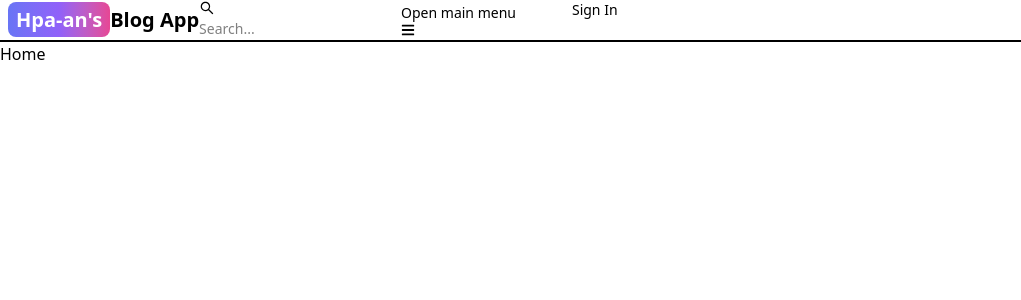
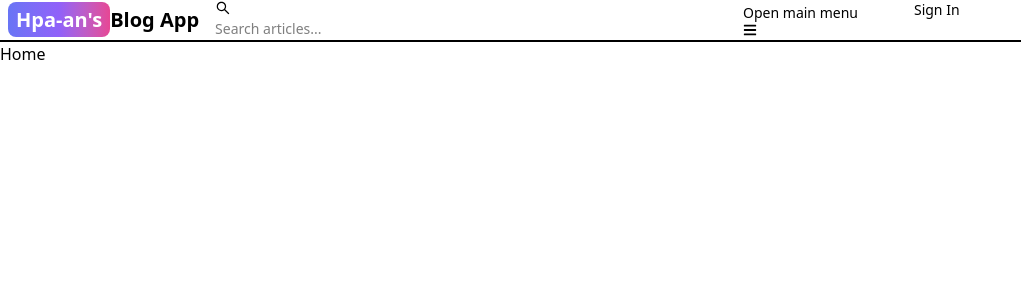
Before and after one commit to hpaanonlineuniversity/Mern_blog_app, a React app in the folder frontend/: page / in a window 1280 px wide. Shown: the top 300 px of the page, without its empty margins (0-1021 px from the left). Built offline with nearby package versions, Linux system fonts and the light colour scheme; the HTML template or start-up script is replaced by a standard one.

Commit message:
header update

```diff
--- a/frontend/src/components/Header.jsx
+++ b/frontend/src/components/Header.jsx
@@ -17,14 +17,20 @@ const Header = () => {
           </span>
         Blog App
       </Link>
-      <form>
-        <TextInput
-          type='text'
-          placeholder='Search...'
-          rightIcon={AiOutlineSearch}
-          className='hidden lg:inline'
-        />
-      </form>
+
+          {/* Search Bar */}
+      <div className='flex-1 max-w-lg mx-4'>
+        <form className='w-full'>
+          <TextInput
+            type='text'
+            placeholder='Search articles...'
+            rightIcon={AiOutlineSearch}
+            className='hidden lg:inline rounded-full'
+            size="md"
+          />
+        </form>
+      </div>
+
       <Button className='w-12 h-10 lg:hidden' color='gray' pill>
         <AiOutlineSearch />
       </Button>
```
